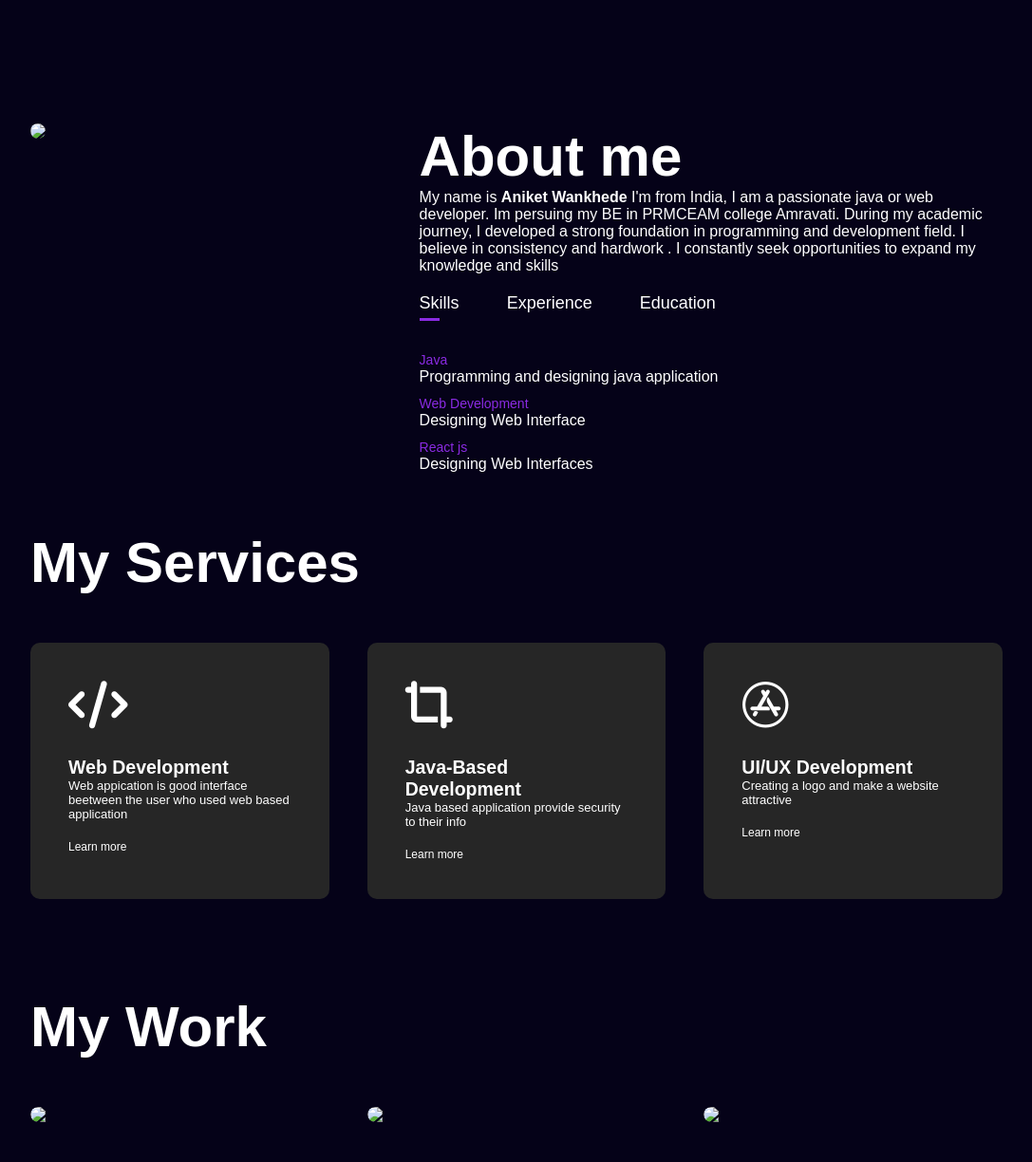
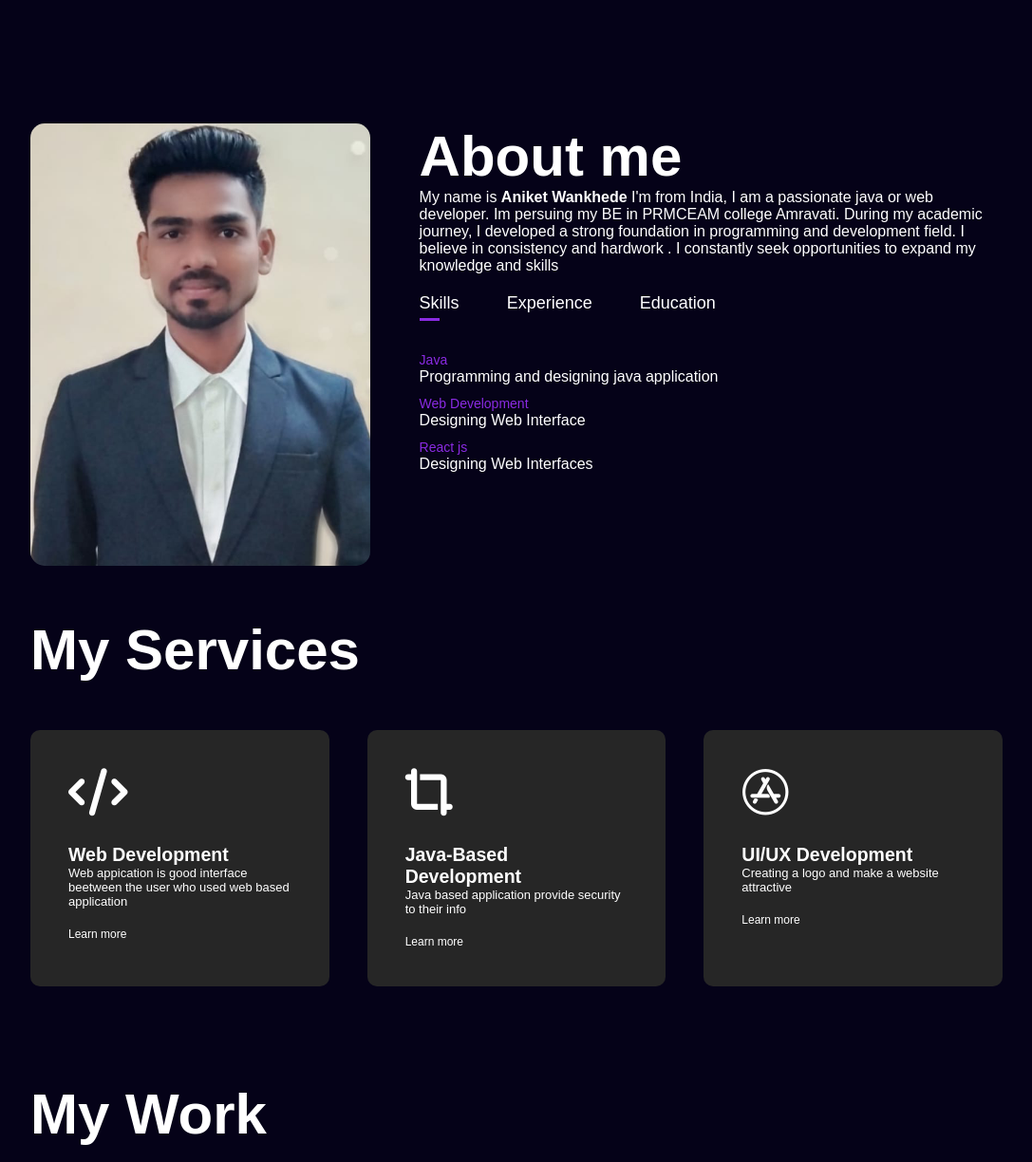
Before and after one commit to aniketwankhede8668/Portfolio, a plain HTML site: page index.html in a window 1280 px wide. Shown: the part 680-1904 px from the top of the page at 95% size, without its empty margins (96-1183 px from the left). Drawn offline with nearby package versions, Linux system fonts and the light colour scheme.

Commit message:
Update index.html

```diff
--- a/index.html
+++ b/index.html
@@ -34,7 +34,7 @@
         <div class="container">
             <div class="row">
                 <div class="about-col-1">
-                    <img src="Images/photo.png">
+                    <img src="photo.png">
                 </div>
                 <div class="about-col-2">
                     <h1 class="sub-title">About me</h1>
@@ -105,7 +105,7 @@
             <h1 class="sub-title">My Work</h1>
            <div class="work-list">
                 <div class="work">
-                    <img src="Images/bank-1.png">
+                    <img src="bank-1.png">
                     <div class="layer">
                         <h3>Bank Managmemt System</h3>
                         <p>
@@ -115,7 +115,7 @@
                     </div>
                 </div>
                 <div class="work">
-                    <img src="Images/code-1.png">
+                    <img src="code-1.png">
                     <div class="layer">
                         <h3> Code editor</h3>
                         <p>This application helps you
@@ -126,7 +126,7 @@
                     </div>
                 </div>
                 <div class="work">
-                    <img src="Images/chatting-1.png">
+                    <img src="chatting-1.png">
                     <div class="layer">
                         <h3>Chatting Application</h3>
                         <p>This application is create using java,socket-programming</p>
@@ -152,7 +152,7 @@
                     <a href="#"><i class="fa-brands fa-twitter"></i></a>
                     <a href="#"><i class="fa-brands fa-linkedin"></i></a>
                     </div>
-                    <a href="Images/Aniket_Resume.pdf" download class="btn btn2">Download Resume</a>
+                    <a href="Aniket_Resume.pdf" download class="btn btn2">Download Resume</a>
                 </div>
                 <div class="contact-right">
                     <form name="submit-to-google-sheet">
```
